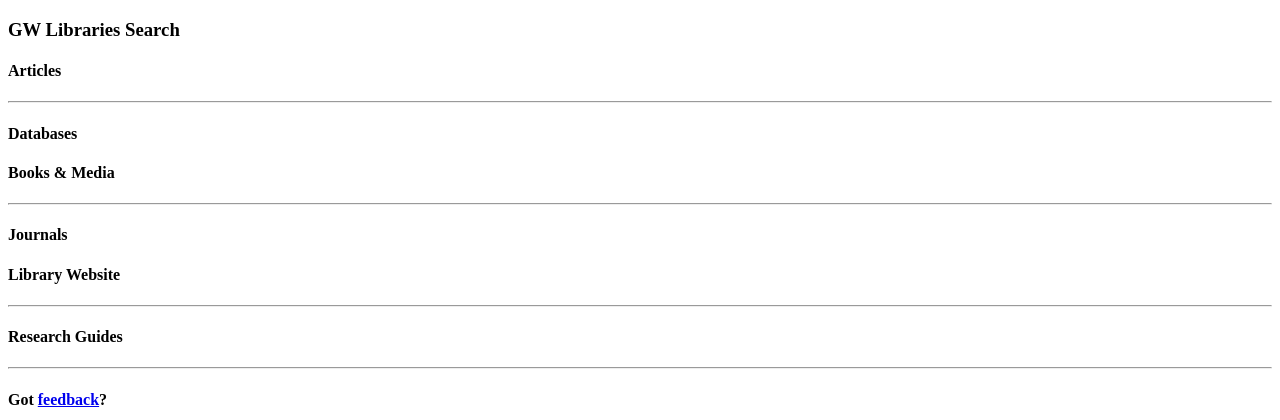
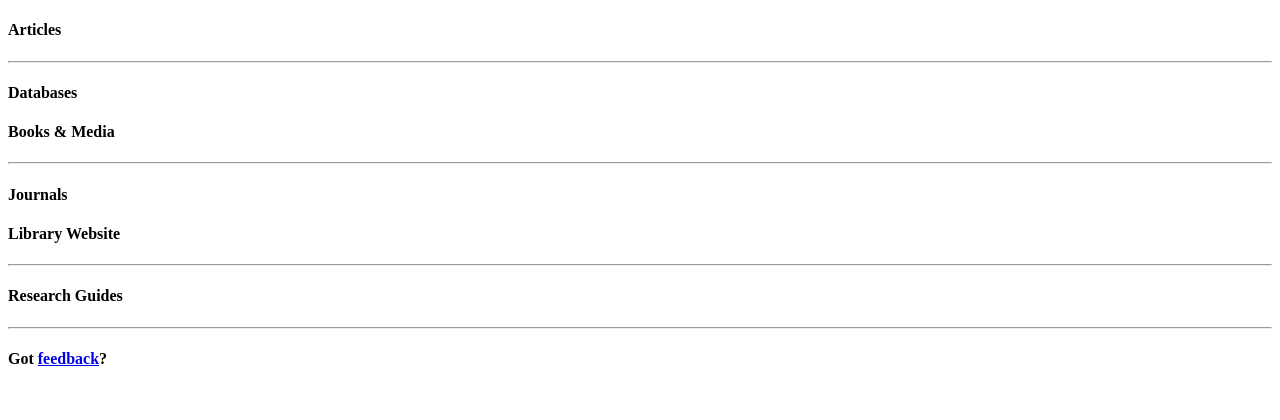
Before and after one commit to gwu-libraries/obento, a PHP site: page /?query=1 in a window 1280 px wide. Shown: the top 420 px of the page. Run offline with PHP 8.4, Linux system fonts and the light colour scheme; some libraries are stand-ins or nearby versions.

Commit message:
Fixes #107

```diff
--- a/obi/ui/php/index.php
+++ b/obi/ui/php/index.php
@@ -49,8 +49,6 @@
 
     </head>
     <body>
-
-<h3>GW Libraries Search</h3>
 
 <?php if ($_GET["query"])
 {
```
